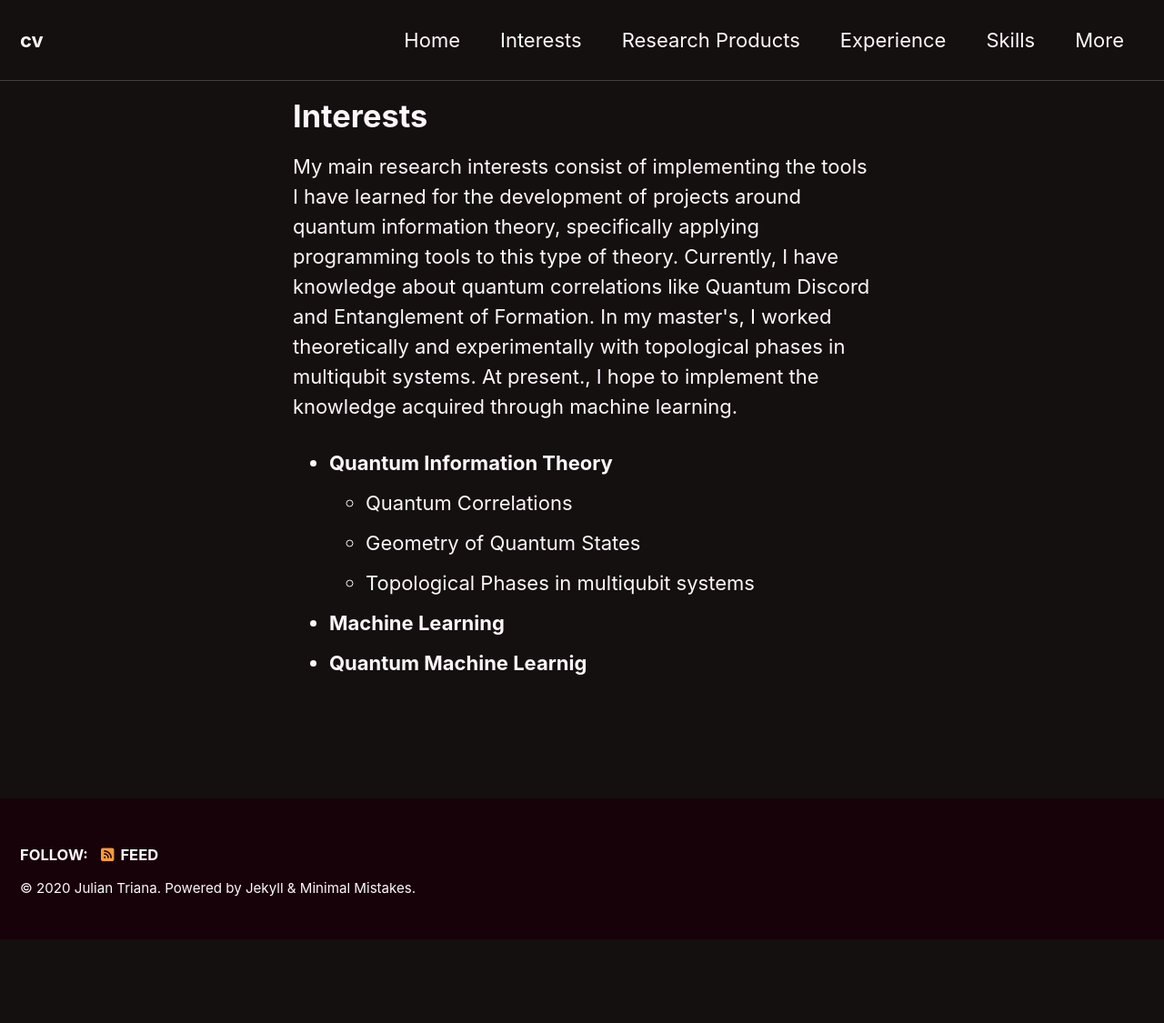
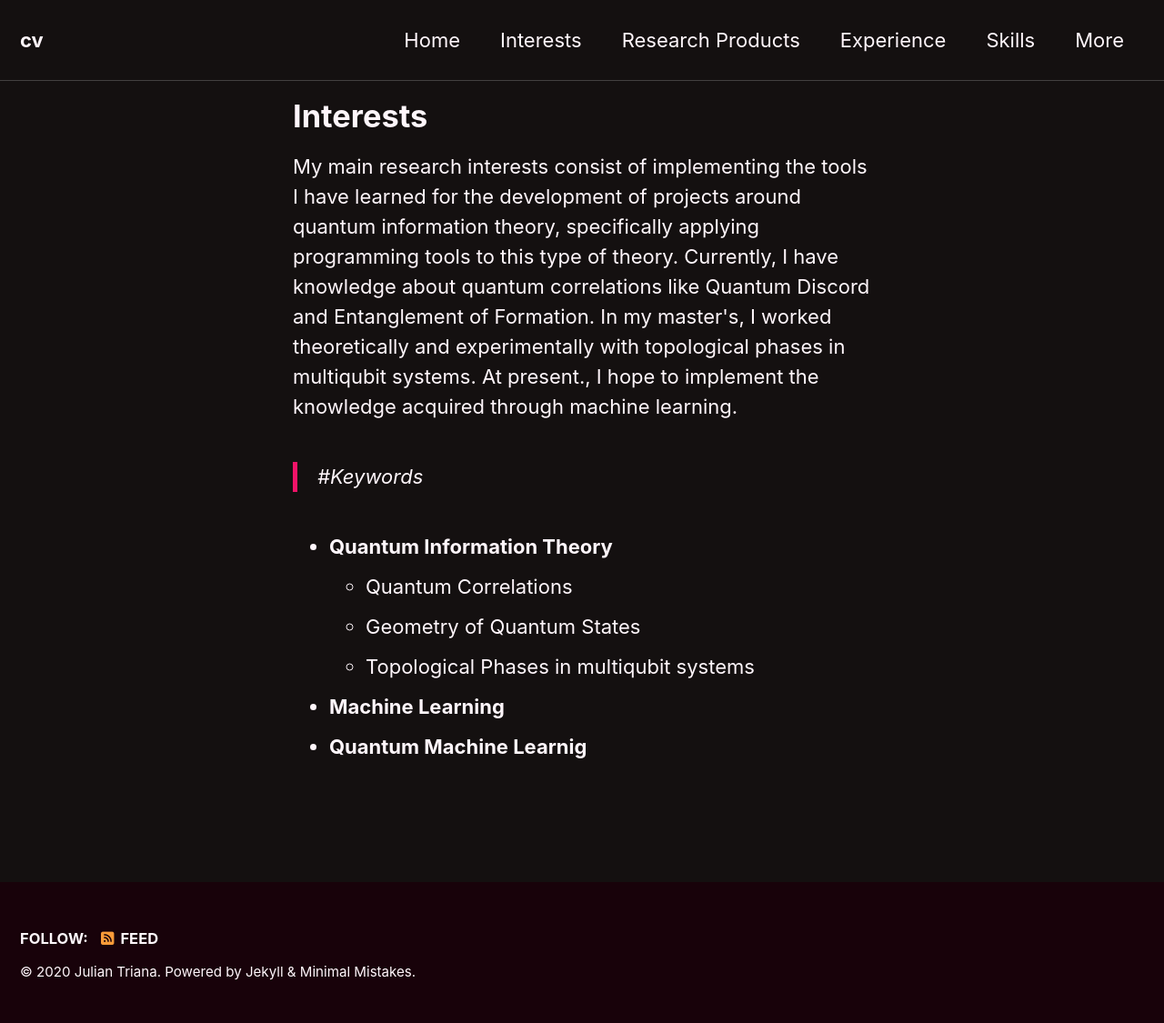
Before and after one commit to vcobop/cv, a Jekyll site: the page built from Interests.md, in a window 1280 px wide. Shown: the whole page at 91% size. Built offline with Jekyll 4.4.1, drawn with Linux system fonts in a browser that asks for light colours; cached includes are drawn as plain includes; nearby versions of some CDN libraries; before the commit the page ends 1033 px from its top, so only the background shows below that.

Commit message:
Update Interests.md

```diff
--- a/Interests.md
+++ b/Interests.md
@@ -6,6 +6,7 @@ layout: home
 
 <p>My main research interests consist of implementing the tools I have learned for the development of projects around quantum information theory, specifically applying programming tools to this type of theory. Currently, I have knowledge about quantum correlations like Quantum Discord and Entanglement of Formation. In my master's, I worked theoretically and experimentally with topological phases in multiqubit systems. At present., I hope to implement the knowledge acquired through machine learning.</p>
 
+> #Keywords
 <ul>
 <li><strong>Quantum Information Theory</strong></li>
   <ul>
```
